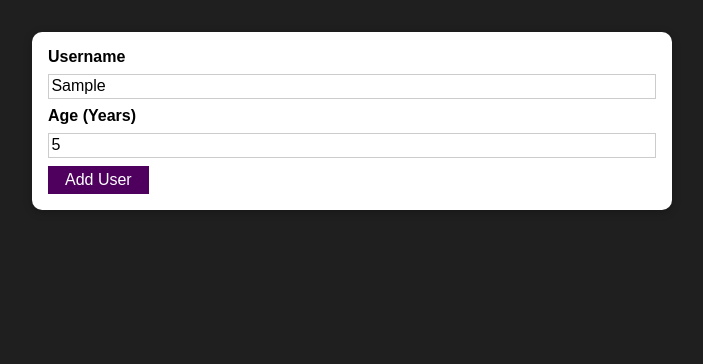
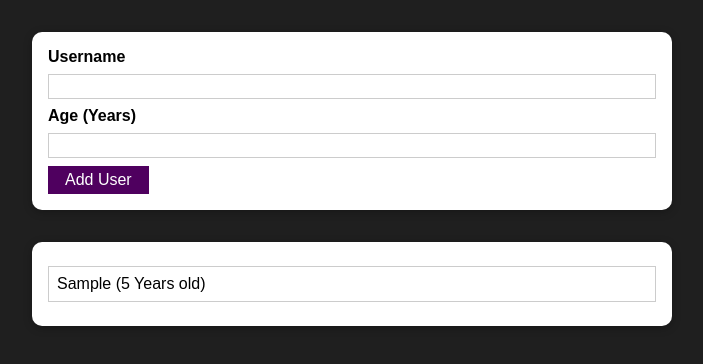
Before and after one commit to Prince1992/validation-react, a React (Create React App) app: page / in a window 1280 px wide. Both pictures are taken after typing "Sample", "5" into the empty fields and a click on the button "Add User". Shown: the top 364 px of the page, without its empty margins (288-991 px from the left). Built offline with nearby package versions, Linux system fonts and the light colour scheme.

Commit message:
Added Modal+state uplift

```diff
--- a/src/App.js
+++ b/src/App.js
@@ -1,10 +1,22 @@
-import React from 'react';
+import React, { useState } from 'react';
 import AddUsers from './components/Users/AddUsers';
+import { UsersList } from './components/Users/UsersList';
 
 function App() {
+  const [usersList, setUsersList] = useState([]);
+
+  const addUserHandler = (uName, uAge) => {
+    setUsersList((prevUsersList) => {
+      return [
+        ...prevUsersList,
+        { name: uName, age: uAge, id: Math.random().toString() },
+      ];
+    });
+  };
   return (
     <div>
-      <AddUsers />
+      <AddUsers onAddUser={addUserHandler} />
+      <UsersList users={usersList} />
     </div>
   );
 }
--- /dev/null
+++ b/src/components/UI/ErrorModal.js
@@ -0,0 +1,22 @@
+import React from 'react';
+import { Button } from './Button';
+import { Card } from './Card';
+import classes from './ErrorModal.module.css';
+
+export const ErrorModal = (props) => {
+  return (
+    <div className={classes.backdrop} onClick={props.onConfirm}>
+      <Card className={classes.modal}>
+        <header className={classes.header}>
+          <h2>{props.title}</h2>
+        </header>
+        <div className={classes.content}>
+          <p>{props.message}</p>
+        </div>
+        <footer className={classes.actions}>
+          <Button onClick={props.onConfirm}>Okay</Button>
+        </footer>
+      </Card>
+    </div>
+  );
+};
--- /dev/null
+++ b/src/components/UI/ErrorModal.module.css
@@ -0,0 +1,45 @@
+.backdrop {
+    position: fixed;
+    top: 0;
+    left: 0;
+    width: 100%;
+    height: 100vh;
+    z-index: 10;
+    background: rgba(0, 0, 0, 0.75);
+}
+
+.modal {
+    position: fixed;
+    top: 30vh;
+    left: 10%;
+    width: 80%;
+    z-index: 100;
+    overflow: hidden;
+}
+
+.header {
+    background: #4f005f;
+    padding: 1rem;
+}
+
+.header h2 {
+    margin: 0;
+    color: white;
+}
+
+.content {
+    padding: 1rem;
+}
+
+.actions {
+    padding: 1rem;
+    display: flex;
+    justify-content: flex-end;
+}
+
+@media (min-width: 768px) {
+    .modal {
+        left: calc(50% - 20rem);
+        width: 40rem;
+    }
+}
--- a/src/components/Users/AddUsers.js
+++ b/src/components/Users/AddUsers.js
@@ -1,22 +1,76 @@
-import React from 'react';
+import React, { useState } from 'react';
 import { Button } from '../UI/Button';
 import { Card } from '../UI/Card';
+import { ErrorModal } from '../UI/ErrorModal';
 import classes from './AddUsers.module.css';
 
-const AddUsers = () => {
+const AddUsers = (props) => {
+  const [enteredUserName, setEnteredUserName] = useState('');
+  const [enteredAge, setEnteredAge] = useState('');
+  const [error, setError] = useState();
   const addUserhandler = (e) => {
     e.preventDefault();
+    if (enteredUserName.trim().length === 0 || enteredAge.trim().length === 0) {
+      setError({
+        title: 'Invalid Input',
+        message: 'Please enter a valid name age (non-empty values).',
+      });
+      return;
+    }
+
+    if (+enteredAge < 1) {
+      setError({
+        title: 'Invalid Age',
+        message: 'Please enter a valid age (>0).',
+      });
+      return;
+    }
+    props.onAddUser(enteredUserName, enteredAge);
+    setEnteredAge('');
+    setEnteredUserName('');
   };
+
+  const userNameChangeHandler = (e) => {
+    setEnteredUserName(e.target.value);
+  };
+
+  const ageChangeHandler = (e) => {
+    setEnteredAge(e.target.value);
+  };
+
+  const errorHandler = () => {
+    setError(null);
+  };
+
   return (
+    <div>
+      {error && (
+        <ErrorModal
+          title={error.title}
+          message={error.message}
+          onConfirm={errorHandler}
+        />
+      )}
       <Card className={classes.input}>
         <form onSubmit={addUserhandler}>
           <label htmlFor="username">Username</label>
-        <input type="text" id="username" />
+          <input
+            type="text"
+            id="username"
+            onChange={userNameChangeHandler}
+            value={enteredUserName}
+          />
           <label htmlFor="age">Age (Years)</label>
-        <input type="number" id="age" />
+          <input
+            type="number"
+            id="age"
+            onChange={ageChangeHandler}
+            value={enteredAge}
+          />
           <Button type="submit">Add User</Button>
         </form>
       </Card>
+    </div>
   );
 };
 
--- /dev/null
+++ b/src/components/Users/UsersList.js
@@ -0,0 +1,17 @@
+import React from 'react';
+import { Card } from '../UI/Card';
+import classes from './UsersList.module.css';
+
+export const UsersList = (props) => {
+  return (
+    <Card className={classes.users}>
+      <ul>
+        {props.users.map((user) => (
+          <li key={user.id}>
+            {user.name} ({user.age} Years old)
+          </li>
+        ))}
+      </ul>
+    </Card>
+  );
+};
--- /dev/null
+++ b/src/components/Users/UsersList.module.css
@@ -0,0 +1,16 @@
+.users {
+    margin: 2rem auto;
+    width: 90%;
+    max-width: 40rem;
+}
+
+.users ul {
+    list-style: none;
+    padding: 1rem;
+}
+
+.users li {
+    border: 1px solid #ccc;
+    margin: 0.5rem 0;
+    padding: 0.5rem;
+}
```
Lines whose indentation alone changed are shown as unchanged.
